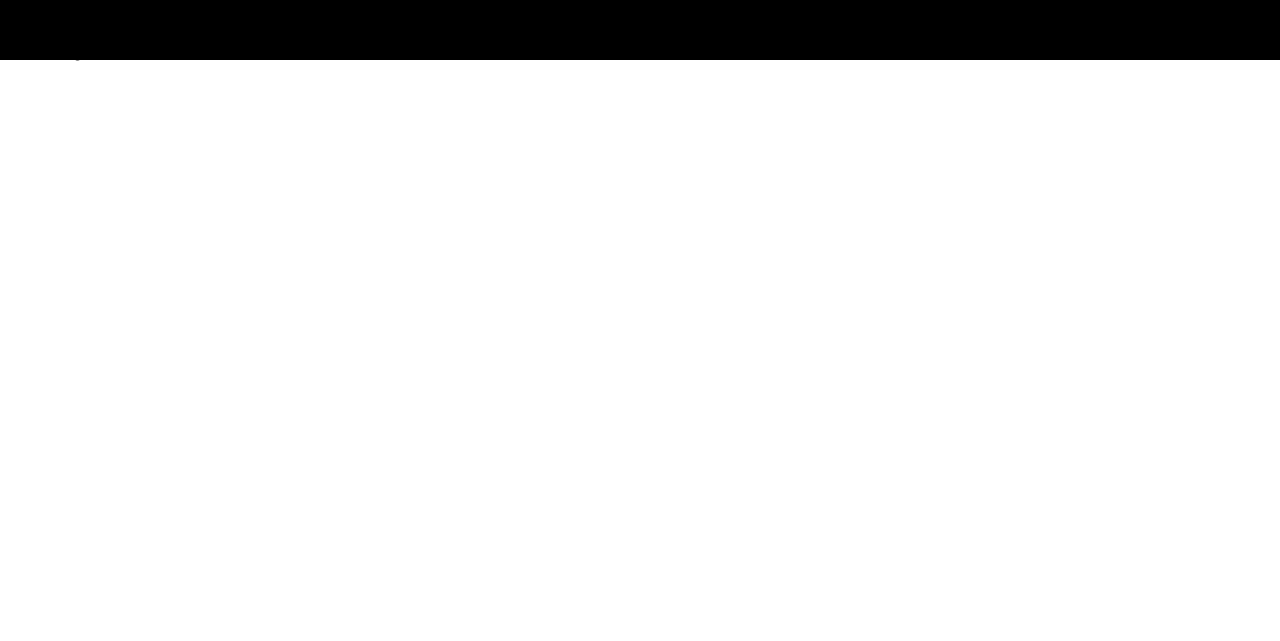
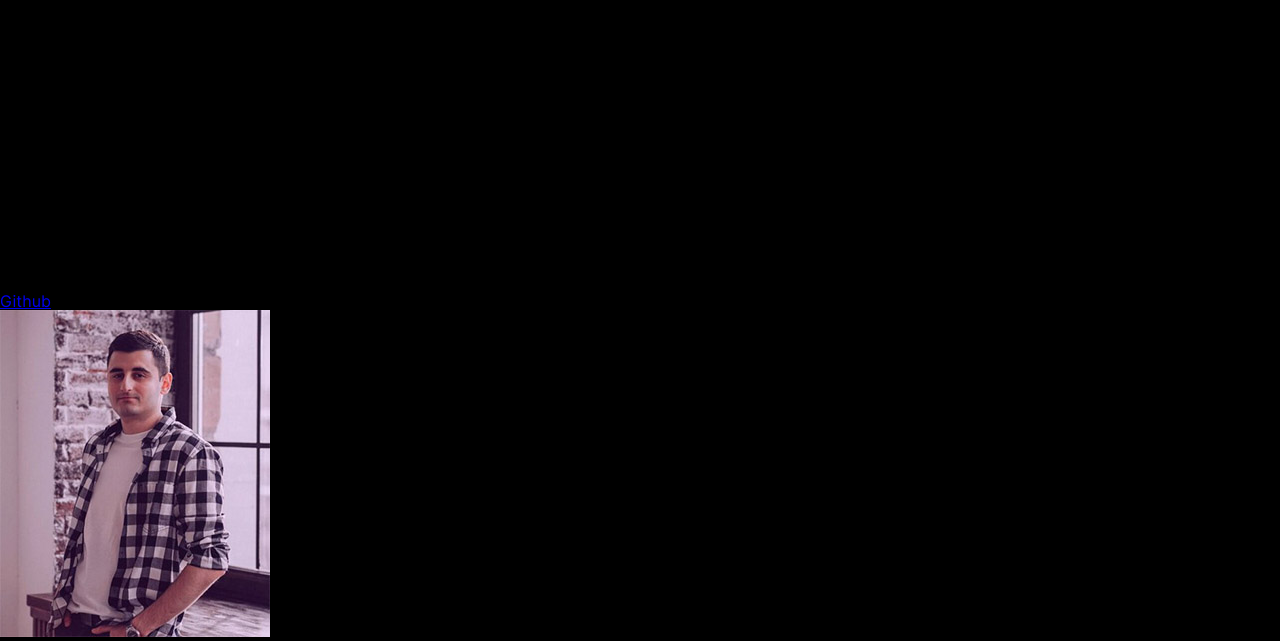
Before and after one commit to Govard9/movies-explorer-frontend, a React (Create React App) app: page / in a window 1280 px wide. Shown: the part 1079-1720 px from the top of the page. Before the commit the page ends 1155 px from the top, so only its background shows below. Built offline with nearby package versions, Linux system fonts and the light colour scheme.

Commit message:
feat: сверстать секцию "Студент".

```diff
--- a/src/components/Main/AboutMe/AboutMe.css
+++ b/src/components/Main/AboutMe/AboutMe.css
@@ -0,0 +1,69 @@
+/* Cекция */
+.about {
+    max-width: 1280px;
+    margin: 0 auto;
+    background: #202020;
+}
+
+/* Блоки */
+.about__blocks {
+    display: flex;
+    gap: 270px;
+}
+
+/* Блок информация о студенте */
+.about__student-info {
+    margin: 66px 0 0 70px;
+}
+
+.about__name {
+    font-style: normal;
+    font-weight: 400;
+    font-size: 50px;
+    line-height: 58px;
+    letter-spacing: -0.04em;
+    color: #FFFFFF;
+    margin: 0;
+}
+
+.about__info {
+    display: inline-block;
+    margin: 18px 0 0 0;
+    font-style: normal;
+    font-weight: 500;
+    font-size: 18px;
+    line-height: 20px;
+    color: #FFFFFF;
+    mix-blend-mode: normal;
+}
+
+.about__resume {
+    font-style: normal;
+    font-weight: 400;
+    font-size: 14px;
+    line-height: 22px;
+    color: #FFFFFF;
+    mix-blend-mode: normal;
+    margin: 26px 0 0 0;
+}
+
+.about__github {
+    display: inline-block;
+    margin: 99px 0 101px 0;
+
+    font-style: normal;
+    font-weight: 500;
+    font-size: 14px;
+    line-height: 17px;
+    color: #FFFFFF;
+    text-decoration: none;
+}
+
+/* Фото */
+.about__photo {
+    width: 100%;
+    height: 327px;
+    object-fit: contain;
+    border-radius: 10px;
+    margin: 66px 70px 0 0;
+}
--- a/src/components/Main/AboutMe/AboutMe.js
+++ b/src/components/Main/AboutMe/AboutMe.js
@@ -0,0 +1,30 @@
+import React from 'react';
+import about__photo from "../../../images/about__photo.jpg";
+
+function AboutMe(props) {
+    return (
+        <section className="about" aria-label="Секция студент">
+            <h2 className="promo__main-title">Студент</h2>
+            <div className="promo__line"></div>
+            <div className="about__blocks">
+                <div className="about__student-info">
+                    <h3 className="about__name">Владислав</h3>
+                    <span className="about__info">Фронтенд-разработчик, 29 лет</span>
+                    <p className="about__resume">
+                        Как маркетолог я всегда интересуюсь цифровым миром и тем, как его можно использовать для
+                        привлечения
+                        клиентов. Однако по мере продолжения работы в сфере маркетинга, я понял, что моё настоящее
+                        предназначение заключается в создании веб-приложений. Это привело меня к изучению области
+                        веб-разработки, и я увлекся созданием и улучшением веб-сайтов и приложений. Я хочу стать
+                        фронтенд-разработчиком в аутсорсинговой компании, специализирующейся на проектах электронной
+                        коммерции. У меня есть опыт создания интернет-магазинов на платформах CMS.
+                    </p>
+                    <a href="https://github.com/Govard9" className="about__github">Github</a>
+                </div>
+                <img src={about__photo} alt=" Фото студента." className="about__photo"/>
+            </div>
+        </section>
+    );
+}
+
+export default AboutMe;
--- a/src/components/Main/Main.js
+++ b/src/components/Main/Main.js
@@ -3,6 +3,7 @@ import Header from "../Header/Header";
 import HeadInfo from "./HeadInfo/HeadInfo";
 import Promo from "./Promo/Promo";
 import Techs from "./Techs/Techs";
+import AboutMe from "./AboutMe/AboutMe";
 
 function Main(props) {
     return (
@@ -11,6 +12,7 @@ function Main(props) {
             <HeadInfo />
             <Promo />
             <Techs />
+            <AboutMe />
         </>
     );
 }
--- a/src/components/Main/Techs/Techs.js
+++ b/src/components/Main/Techs/Techs.js
@@ -2,7 +2,7 @@ import React from 'react';
 
 function Techs(props) {
     return (
-        <section className="tech" aria-label="Технологии">
+        <section className="tech" aria-label="Сеция технологии">
             <h2 className="promo__main-title">Технологии</h2>
             <div className="promo__line"></div>
             <h3 className="tech__title">7 технологий</h3>
--- a/src/index.css
+++ b/src/index.css
@@ -27,3 +27,6 @@
 
 /* Technologies */
 @import url(./components/Main/Techs/Techs.css);
+
+/* AboutMe */
+@import url(./components/Main/AboutMe/AboutMe.css);
```
Also changed, not shown: src/images/about__photo.jpg (added).
